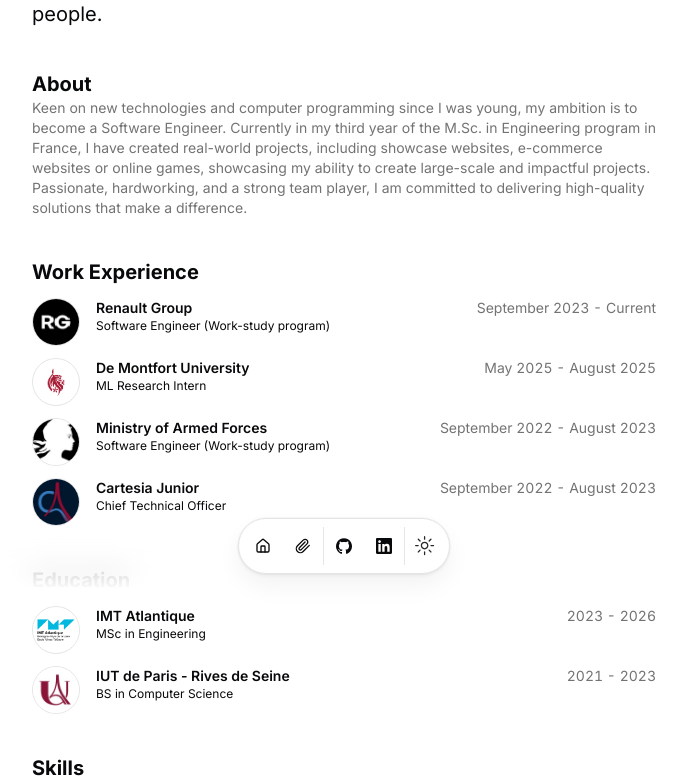
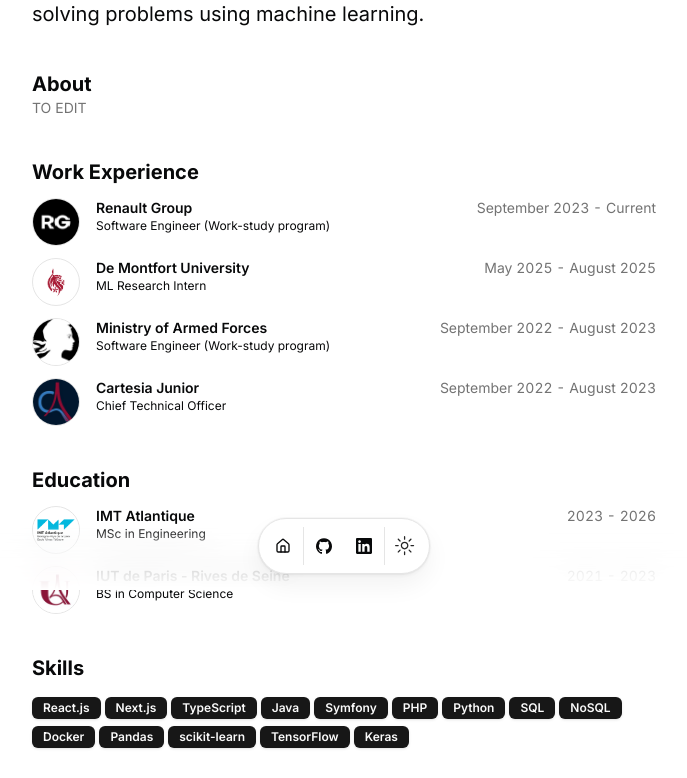
Before and after one commit to dbsenzo/portfolio, a Next.js app: page / in a window 1280 px wide. Shown: the part 210-988 px from the top of the page, without its empty margins (296-983 px from the left). Built offline with nearby package versions, Linux system fonts and the light colour scheme.

Commit message:
Edit N°1

```diff
--- a/src/data/resume.tsx
+++ b/src/data/resume.tsx
@@ -2,15 +2,15 @@
 import { PaperclipIcon, FigmaIcon, GraduationCapIcon, HomeIcon, NotebookIcon } from "lucide-react";
 
 export const DATA = {
-  name: "Jordan Baumard",
-  initials: "JB",
+  name: "Enzo Desbois",
+  initials: "ED",
   url: "https://jordanbaumard.fr",
-  location: "Brest, France",
-  locationLink: "https://www.google.com/maps/place/brest",
+  location: "Paris, France",
+  locationLink: "https://www.google.com/maps/place/paris",
   description:
-    "Software Engineer and student passionate about Computer Science. I love building things and helping people.",
+    "Machine Learning Engineer and computer engineering student passionate about AI. I love solving problems using machine learning.",
   summary:
-    "Keen on new technologies and computer programming since I was young, my ambition is to become a Software Engineer. Currently in my third year of the M.Sc. in Engineering program in France, I have created real-world projects, including showcase websites, e-commerce websites or online games, showcasing my ability to create large-scale and impactful projects. Passionate, hardworking, and a strong team player, I am committed to delivering high-quality solutions that make a difference.",
+    "TO EDIT",
   avatarUrl: "/profile_picture.jpg",
   skills: [
     "React.js",
@@ -23,26 +23,29 @@
     "SQL",
     "NoSQL",
     "Docker",
-    "C",
+    "Pandas",
+    "scikit-learn",
+    "TensorFlow",
+    "Keras",
   ],
   navbar: [
     { href: "/", icon: HomeIcon, label: "Accueil" },
-    { href: "https://resume.jordanbaumard.fr", icon: PaperclipIcon, label: "CV" },
+    // { href: "https://resume.jordanbaumard.fr", icon: PaperclipIcon, label: "CV" },
   ],
   contact: {
-    email: "jordanbmrd@gmail.com",
-    tel: "+33781334762",
+    email: "enzo.desbois@efrei.net",
+    tel: "+333630",
     social: {
       GitHub: {
         name: "GitHub",
-        url: "https://github.com/jordanbmrd",
+        url: "https://github.com/dbsenzo",
         icon: Icons.github,
 
         navbar: true,
       },
       LinkedIn: {
         name: "LinkedIn",
-        url: "https://www.linkedin.com/in/jordanbaumard/",
+        url: "https://www.linkedin.com/in/edesbois/",
         icon: Icons.linkedin,
 
         navbar: true,
@@ -60,13 +63,13 @@
       //   icon: Icons.youtube,
       //   navbar: true,
       // },
-      email: {
-        name: "Send Email",
-        url: "#",
-        icon: Icons.email,
+      // email: {
+      //   name: "Send Email",
+      //   url: "#",
+      //   icon: Icons.email,
 
-        navbar: false,
-      },
+      //   navbar: false,
+      // },
     },
   },
 
```
